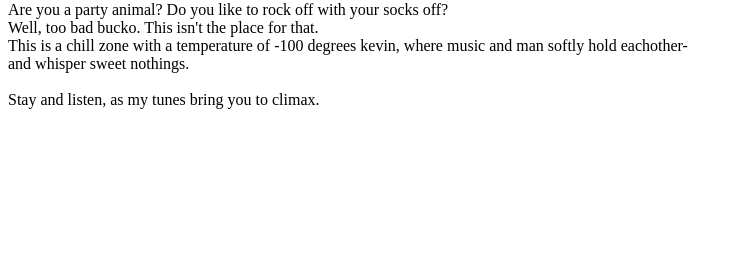
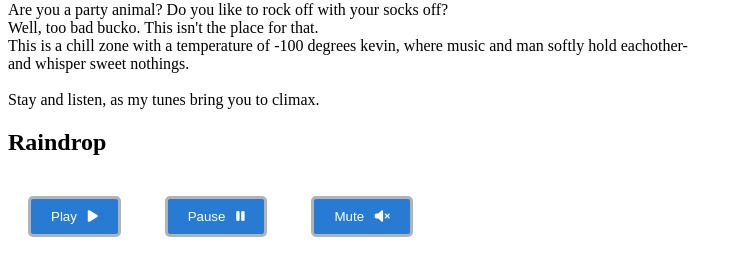
Before and after one commit to nathantyson/nathantyson.github.io, a plain HTML site: page index.html in a window 1280 px wide. Shown: the part 79-354 px from the top of the page, without its empty margins (0-743 px from the left). Drawn offline with Linux system fonts and the light colour scheme.

Commit message:
Update index.html
added audio buttons and playable song "raindrop"

```diff
--- a/index.html
+++ b/index.html
@@ -1,6 +1,43 @@
 <!DOCTYPE html>
 
 <html>
+<head>
+    <meta charset="UTF-8">
+    <meta name="viewport"
+          content="width=device-width, initial-scale=1.0">
+    <title>How to Audio display only play pause
+             and mute buttons in HTML5
+      </title>
+    <link rel="stylesheet" href=
+"https://cdnjs.cloudflare.com/ajax/libs/font-awesome/6.5.1/css/all.min.css">
+
+    <style>
+        button {
+            border: 3px solid #b1b3b4;
+            background-color: #287bd3;
+            color: white;
+            padding: 10px 20px;
+            margin: 20px;
+            transition: all 0.3s ease;
+            cursor: pointer;
+            outline: none;
+            border-radius: 5px;
+        }
+
+        button:hover {
+            background-color: #0056b3;
+            border-color: #afcff2;
+        }
+
+        button:active {
+            transform: scale(0.95);
+        }
+
+        i {
+            margin-left: 7px;
+        }
+    </style>
+</head>
 <body>
 <h1>Welcome to my blog</h1>
 <p>Are you a party animal? Do you like to rock off with your socks off? <br>
@@ -9,5 +46,45 @@
 	 and whisper sweet nothings. <br><br>
 
 	 Stay and listen, as my tunes bring you to climax.</p>
+
+<h2> Raindrop </h2>
+	<audio id = "music">
+		<source src = "Raindrop.wav" type = "audio/wav">
+	</audio>
+
+	<button onclick = "playAudio()" type = "button">
+		Play
+		<i class = "fa-solid fa-play"></i>
+	</button>
+
+	<button onclick = "pauseAudio()" type = "button">
+		Pause
+		<i class = "fa-solid fa-pause"></i>
+	</button>
+
+	<button onclick = "muteAudio()" type = "button">
+		Mute
+		<i class = "fa-solid fa-volume-xmark"></i>
+	</button>
+
+	<script>
+        // get element from html
+        var audioT = document.getElementById("music");
+
+        // use play() method to play music
+        function playAudio() {
+            audioT.play();
+        }
+
+        //  use pause() method to play music
+        function pauseAudio() {
+            audioT.pause();
+        }
+
+        //  use muted to pause music
+        function muteAudio() {
+            audioT.muted = !audioT.muted;
+        }
+    </script>
 </body>
 </html>
```
